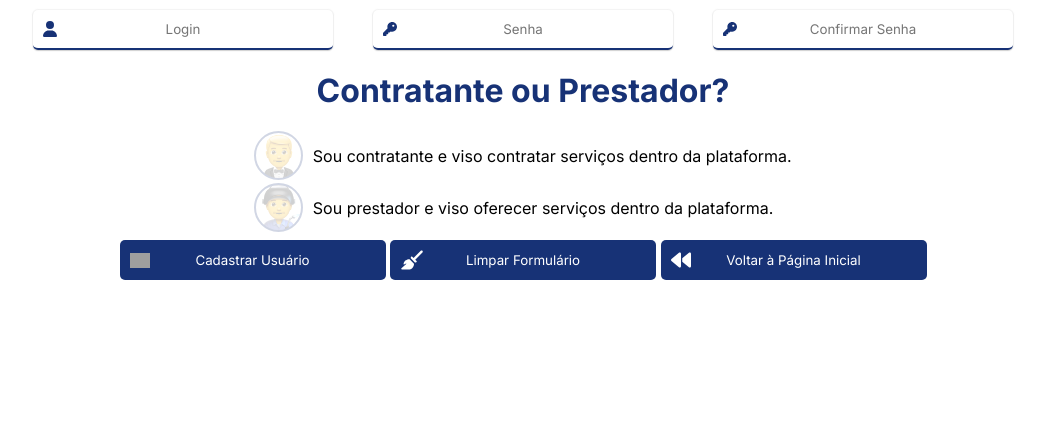
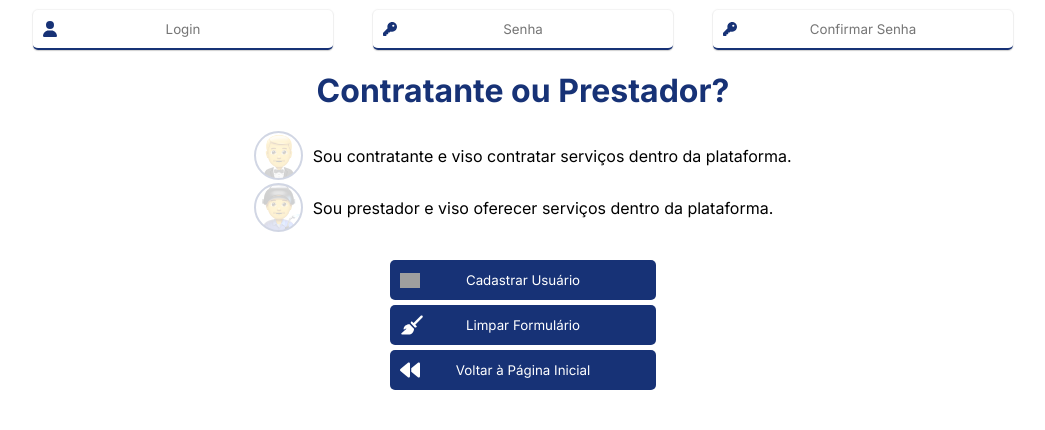
Before and after one commit to jhonathan-s/bico-certo, a PHP site: page /paginas/cadastro.html in a window 1280 px wide. Shown: the part 821-1251 px from the top of the page, without its empty margins (103-1148 px from the left). Before the commit the page ends 1101 px from the top, so only its background shows below. Run offline with PHP 8.4, Linux system fonts and the light colour scheme; grey boxes are pictures that could not be loaded.

Commit message:
Centralização dos botões da página de cadastro
Cria um container que engloba todos os botões da página de cadastro e centraliza o mesmos.

```diff
--- a/css/cadastro.css
+++ b/css/cadastro.css
@@ -414,6 +414,16 @@ optgroup > option {
     text-align: left;
 }
 
+/* CONTAINER DE BOTÕES */
+.buttons-container {
+    margin-top: 20px;
+    display: flex;
+    flex-direction: column;
+    align-items: center;
+    justify-content: center;
+}
+
+
 /* Botões de Cadastro e Voltar à Página Inicial*/
 .botao-de-cadastrar-usuario,
 .botao-de-limpar-formulario,
--- a/paginas/cadastro.html
+++ b/paginas/cadastro.html
@@ -195,11 +195,13 @@
                         <span class="span-required">Selecione que tipo de serviço você oferecerá na plataforma.</span>
                     </div>
                 </div>
-                <button type="submit" class="botao-de-cadastrar-usuario">Cadastrar Usuário</button>
-                <button type="reset" class="botao-de-limpar-formulario">Limpar Formulário</button>
-                <a href="../index.html" class="botao-de-voltar-a-pagina-inicial">
-                    <span>Voltar à Página Inicial</span>
-                </a>
+                <div class="buttons-container">
+                    <button type="submit" class="botao-de-cadastrar-usuario">Cadastrar Usuário</button>
+                    <button type="reset" class="botao-de-limpar-formulario">Limpar Formulário</button>
+                    <a href="../index.html" class="botao-de-voltar-a-pagina-inicial">
+                        <span>Voltar à Página Inicial</span>
+                    </a>
+                </div>
             </form>
         </div>
         <div class="acessibility-buttons">
```
